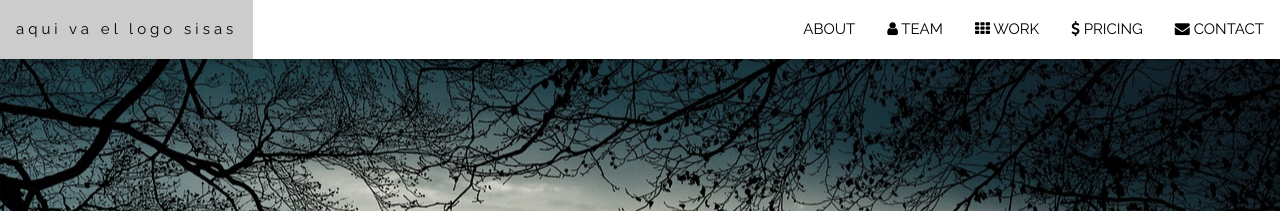
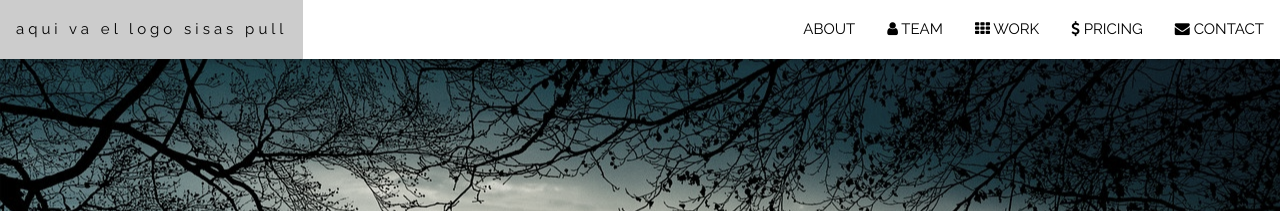
Before and after one commit to TroRpo/paginafuneraria, a plain HTML site: page index.html in a window 1280 px wide. Shown: the top 211 px of the page. Drawn offline with nearby package versions, Linux system fonts and the light colour scheme.

Commit message:
acer pull

```diff
--- a/index.html
+++ b/index.html
@@ -33,7 +33,7 @@
 <!-- Navbar (sit on top) -->
 <div class="w3-top">
   <div class="w3-bar w3-white w3-card" id="myNavbar">
-    <a href="#home" class="w3-bar-item w3-button w3-wide">aqui va el logo sisas</a>
+    <a href="#home" class="w3-bar-item w3-button w3-wide">aqui va el logo sisas pull</a>
     <!-- Right-sided navbar links -->
     <div class="w3-right w3-hide-small">
       <a href="#about" class="w3-bar-item w3-button">ABOUT</a>
```
